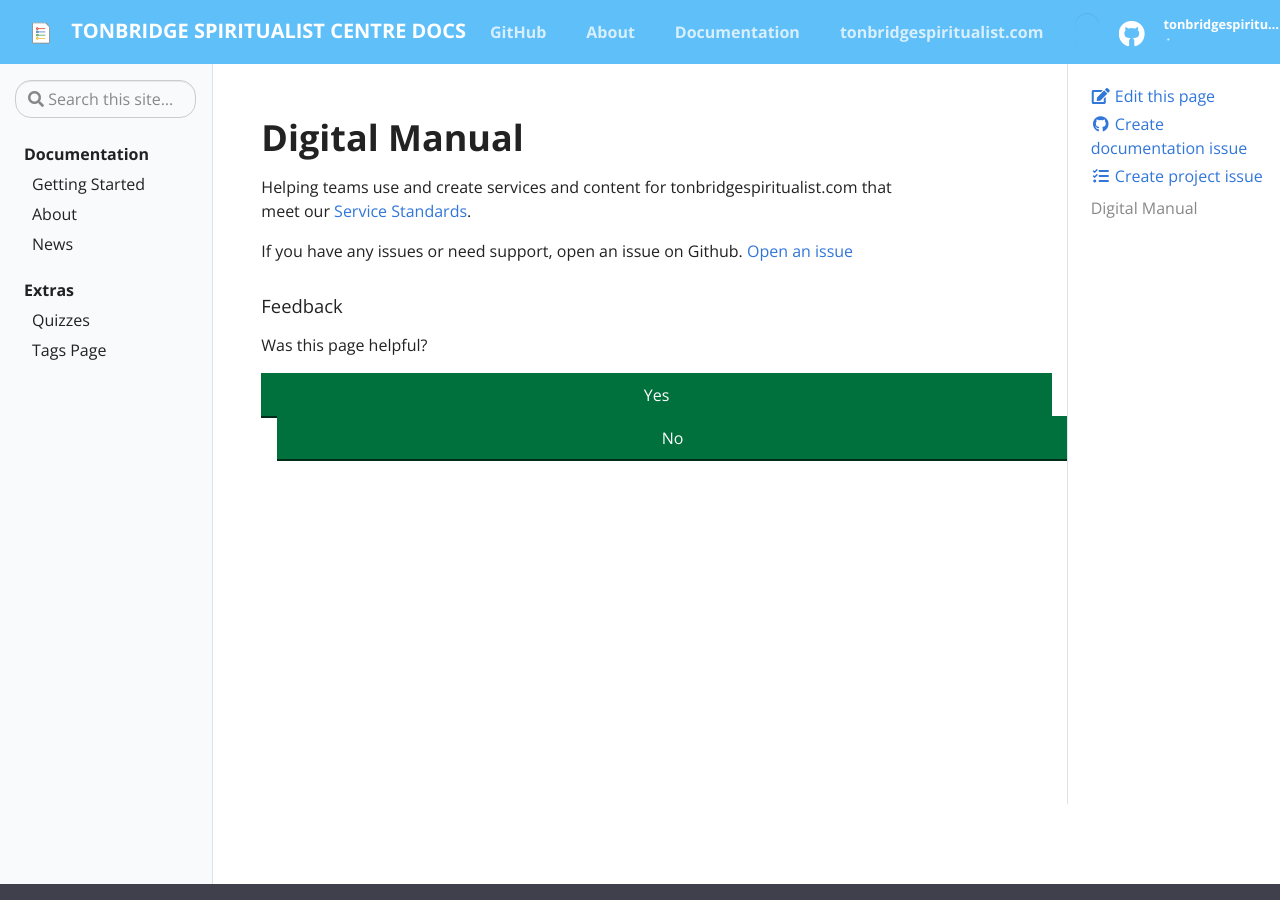
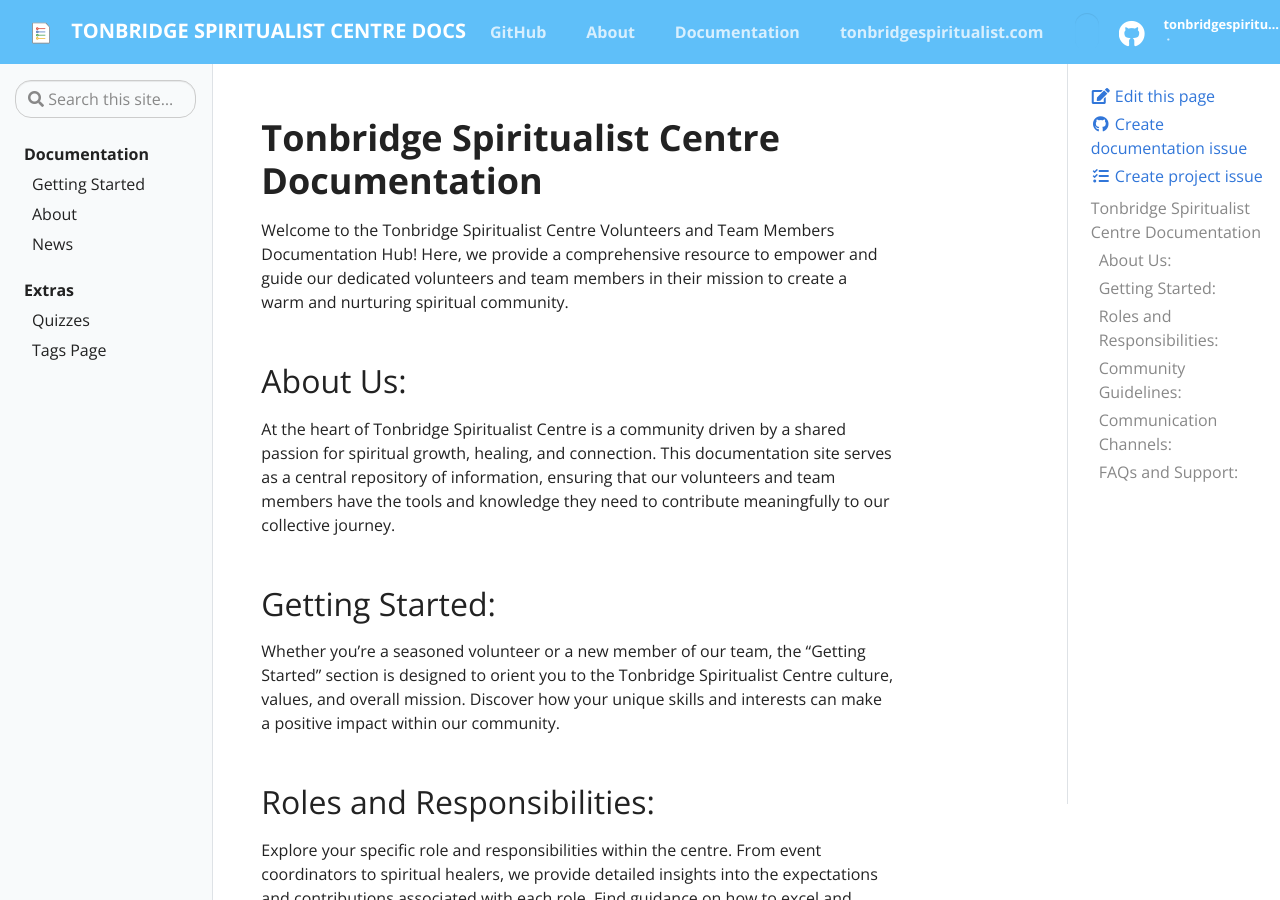
Before and after one commit to tonbridgespiritualist/docs, a Jekyll site: the page built from pages/index.md, in a window 1280 px wide and 900 px high. Built offline with Jekyll 4.4.1, drawn with Linux system fonts in a browser that asks for light colours; some of the changed text lies outside the part shown.

Commit message:
New index

```diff
--- a/pages/index.md
+++ b/pages/index.md
@@ -1,12 +1,28 @@
 ---
 layout: page
-title: Digital Manual
+title: Tonbridge Spiritualist Centre Docs
 permalink: /
 ---
+# Tonbridge Spiritualist Centre Documentation
 
-# Digital Manual
+Welcome to the Tonbridge Spiritualist Centre Volunteers and Team Members Documentation Hub! Here, we provide a comprehensive resource to empower and guide our dedicated volunteers and team members in their mission to create a warm and nurturing spiritual community.
 
-Helping teams use and create services and content for tonbridgespiritualist.com that meet our [Service Standards](#).
+## About Us:
+At the heart of Tonbridge Spiritualist Centre is a community driven by a shared passion for spiritual growth, healing, and connection. This documentation site serves as a central repository of information, ensuring that our volunteers and team members have the tools and knowledge they need to contribute meaningfully to our collective journey.
 
-If you have any issues or need support, open an issue on Github.
-[Open an issue]({{ site.repo }}/issues)
+## Getting Started:
+Whether you're a seasoned volunteer or a new member of our team, the "Getting Started" section is designed to orient you to the Tonbridge Spiritualist Centre culture, values, and overall mission. Discover how your unique skills and interests can make a positive impact within our community.
+
+## Roles and Responsibilities:
+Explore your specific role and responsibilities within the centre. From event coordinators to spiritual healers, we provide detailed insights into the expectations and contributions associated with each role. Find guidance on how to excel and make a meaningful difference in your chosen capacity.
+
+## Community Guidelines:
+Our community thrives on a foundation of respect, inclusivity, and compassion. Familiarize yourself with our community guidelines to create a harmonious environment where everyone feels welcome and supported.
+
+## Communication Channels:
+Effective communication is key to our success. Discover the various channels available for team collaboration, information sharing, and feedback. Stay connected with fellow volunteers and team members to enhance the overall synergy of our spiritual family.
+
+## FAQs and Support:
+Have questions? Find answers in our frequently asked questions section. If you need additional support or guidance, reach out to our [dedicated support team](mailto:docs-team@sec.tonbridgespiritualist.com), ready to assist you on your journey.
+
+Thank you for being an essential part of the Tonbridge Spiritualist Centre community. Your dedication and energy contribute to the vibrancy and positivity that define our spiritual home. Explore, learn, and grow with us on this fulfilling journey!
```
